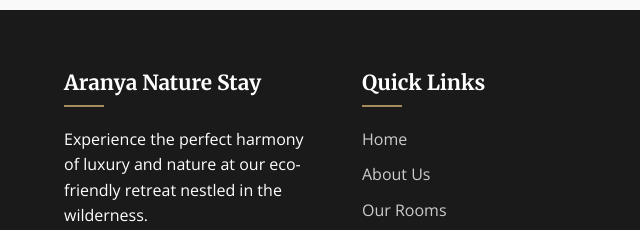
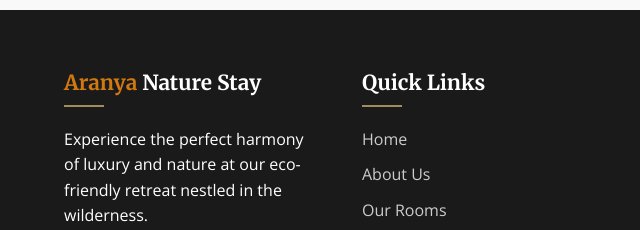
Before and after one commit to Akshay9075/Aranya-nature-stay, a plain HTML site: page booking.html in a window 1280 px wide. Shown: the part 1393-1623 px from the top of the page, 0-640 px from the left. Drawn offline with nearby package versions, Linux system fonts and the light colour scheme.

Commit message:
Update booking.html

```diff
--- a/booking.html
+++ b/booking.html
@@ -1147,7 +1147,7 @@
         <div class="container">
             <div class="footer-container">
                 <div class="footer-col">
-                    <h4>Aranya Nature Stay</h4>
+                    <h4><span style="color: #d17910;">Aranya</span> Nature Stay</h4>
                     <p>Experience the perfect harmony of luxury and nature at our eco-friendly retreat nestled in the wilderness.</p>
                     <div class="social-links">
                         <a href="#"><i class="fab fa-facebook-f"></i></a>
```
